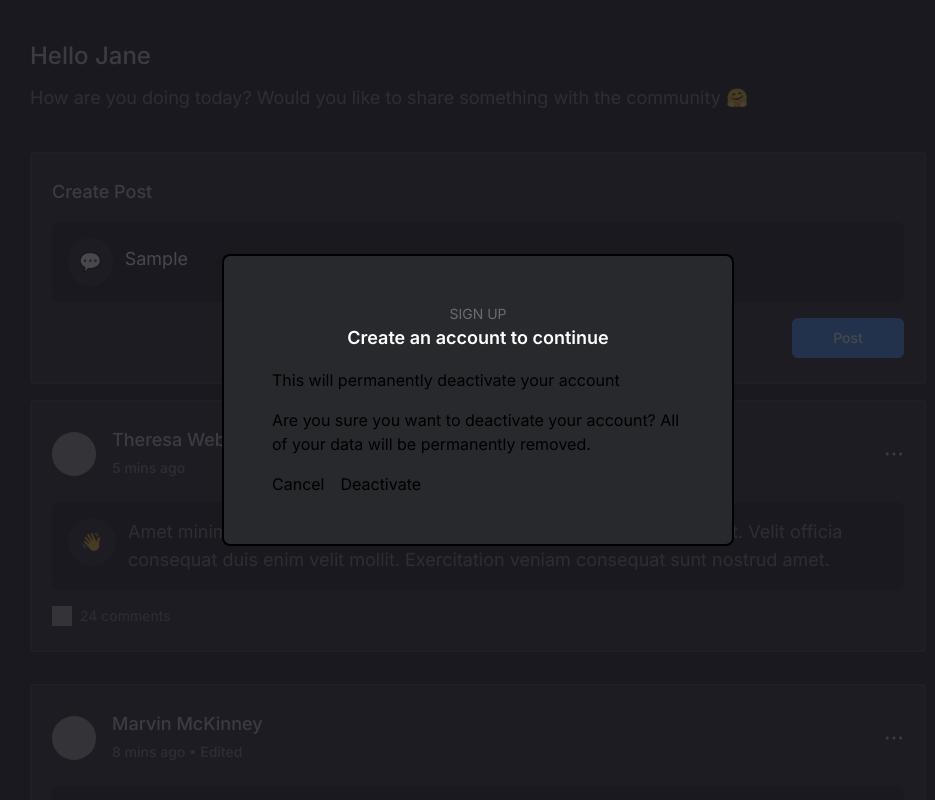
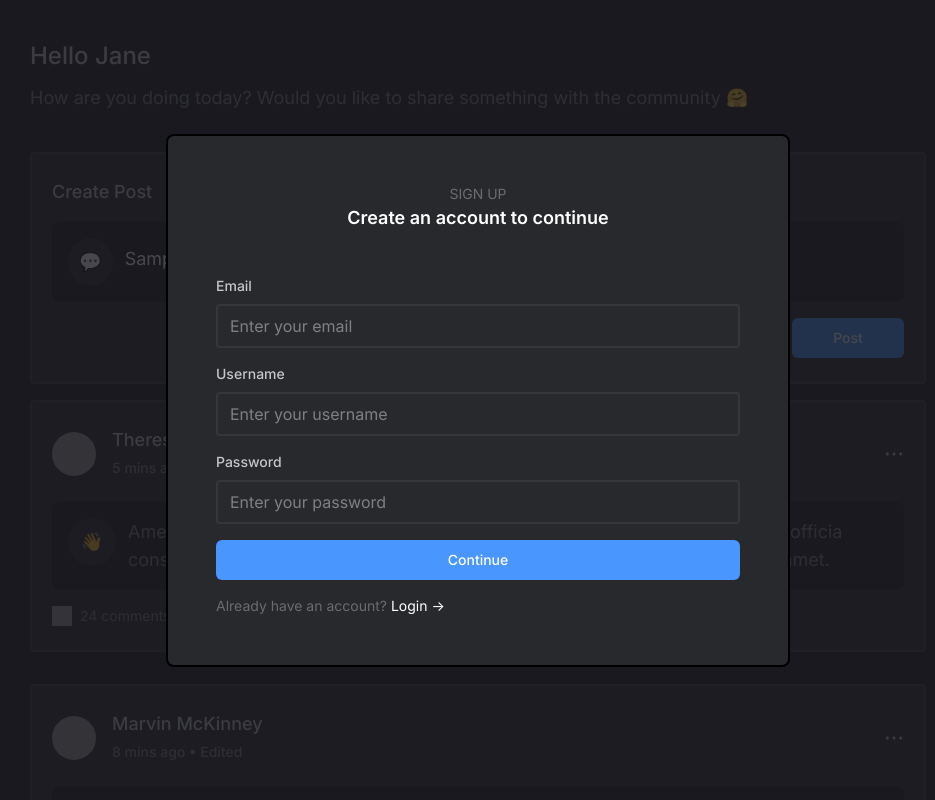
Before and after one commit to sleepyArpan/atlys-assignment, a React (Vite) app: page / in a window 1280 px wide. Both pictures are taken after typing "Sample" into the empty fields and a click on the button "Post". Shown: the top 800 px of the page, without its empty margins (162-1097 px from the left). Built offline with nearby package versions, Linux system fonts and the light colour scheme; grey boxes are pictures that could not be loaded.

Commit message:
create reusable form components

```diff
--- a/src/components/Dialog.tsx
+++ b/src/components/Dialog.tsx
@@ -1,10 +1,11 @@
 import {
-  Description,
   Dialog as HeadlessUIDialog,
   DialogPanel,
   DialogTitle,
   DialogBackdrop,
 } from '@headlessui/react';
+import FormField from './FormField';
+import Button from './Button';
 
 type DialogProps = {
   isOpen: boolean;
@@ -13,29 +14,51 @@ type DialogProps = {
 
 function Dialog({ isOpen, onClose }: DialogProps) {
   return (
-    <HeadlessUIDialog open={isOpen} onClose={onClose} className='relative z-50'>
+    <HeadlessUIDialog
+      open={isOpen}
+      onClose={onClose}
+      transition
+      className='relative z-50 transition duration-300 ease-out data-[closed]:opacity-0'>
       <DialogBackdrop className='fixed inset-0 bg-black/80' />
       <div className='fixed inset-0 flex w-screen items-center justify-center p-4'>
-        <DialogPanel className='max-w-lg space-y-4 bg-gray-500 p-12 border-2 rounded-lg'>
+        <DialogPanel className='w-1/2 space-y-4 bg-gray-500 p-12 border-2 rounded-lg'>
           <DialogTitle
             as='div'
-            className='flex flex-col justify-center items-center'>
+            className='flex flex-col justify-center items-center mb-11'>
             <div className='text-[#6B6C70] text-sm'>SIGN UP</div>
             <div className='text-white text-lg font-semibold'>
               Create an account to continue
             </div>
           </DialogTitle>
-          <Description>
-            This will permanently deactivate your account
-          </Description>
-          <p>
-            Are you sure you want to deactivate your account? All of your data
-            will be permanently removed.
-          </p>
-          <div className='flex gap-4'>
-            <button onClick={onClose}>Cancel</button>
-            <button onClick={onClose}>Deactivate</button>
-          </div>
+          <FormField
+            fieldLabel='Email'
+            placeholder='Enter your email'
+            fieldName='email'
+            inputType='email'
+            className='mb-4'
+          />
+          <FormField
+            fieldLabel='Username'
+            placeholder='Enter your username'
+            fieldName='username'
+            className='mb-4'
+          />
+          <FormField
+            fieldLabel='Password'
+            placeholder='Enter your password'
+            fieldName='password'
+            inputType='password'
+            className='mb-5'
+          />
+          <Button onClick={onClose} className='w-full mb-3'>
+            Continue
+          </Button>
+          <span className='text-[#6B6C70] text-sm mr-1'>
+            Already have an account?
+          </span>
+          <button className='border-none bg-none text-white p-0 text-sm hover:underline'>
+            Login →
+          </button>
         </DialogPanel>
       </div>
     </HeadlessUIDialog>
--- /dev/null
+++ b/src/components/FormField.tsx
@@ -0,0 +1,32 @@
+type FormFieldProps = {
+  fieldLabel: string;
+  fieldName: string;
+  placeholder: string;
+  className?: string;
+  inputType?: string;
+};
+
+export default function FormField({
+  fieldName,
+  fieldLabel,
+  placeholder,
+  className = '',
+  inputType,
+}: FormFieldProps) {
+  return (
+    <div className={`flex flex-col ${className}`}>
+      <label
+        htmlFor={fieldName}
+        className='font-medium text-gray-300 mb-2 text-sm'>
+        {fieldLabel}
+      </label>
+      <input
+        id={fieldName}
+        name={fieldName}
+        placeholder={placeholder}
+        {...(inputType && { type: inputType })}
+        className='bg-gray-500 border-2 border-[#35373B] w-full h-11 p-3 rounded text-white'
+      />
+    </div>
+  );
+}
--- a/src/components/index.ts
+++ b/src/components/index.ts
@@ -2,5 +2,6 @@ import Button from './Button';
 import Card from './Card';
 import PostedCard from './PostedCard';
 import Dialog from './Dialog';
+import FormField from './FormField';
 
-export { Button, Card, PostedCard, Dialog };
+export { Button, Card, PostedCard, Dialog, FormField };
```
